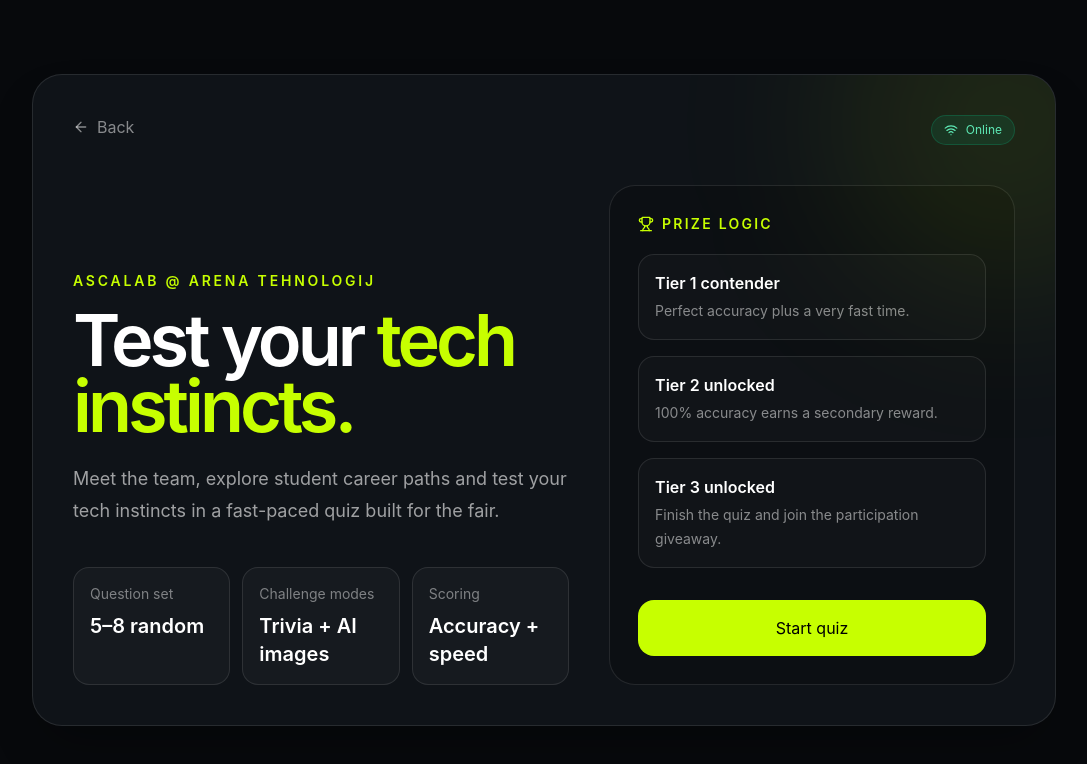
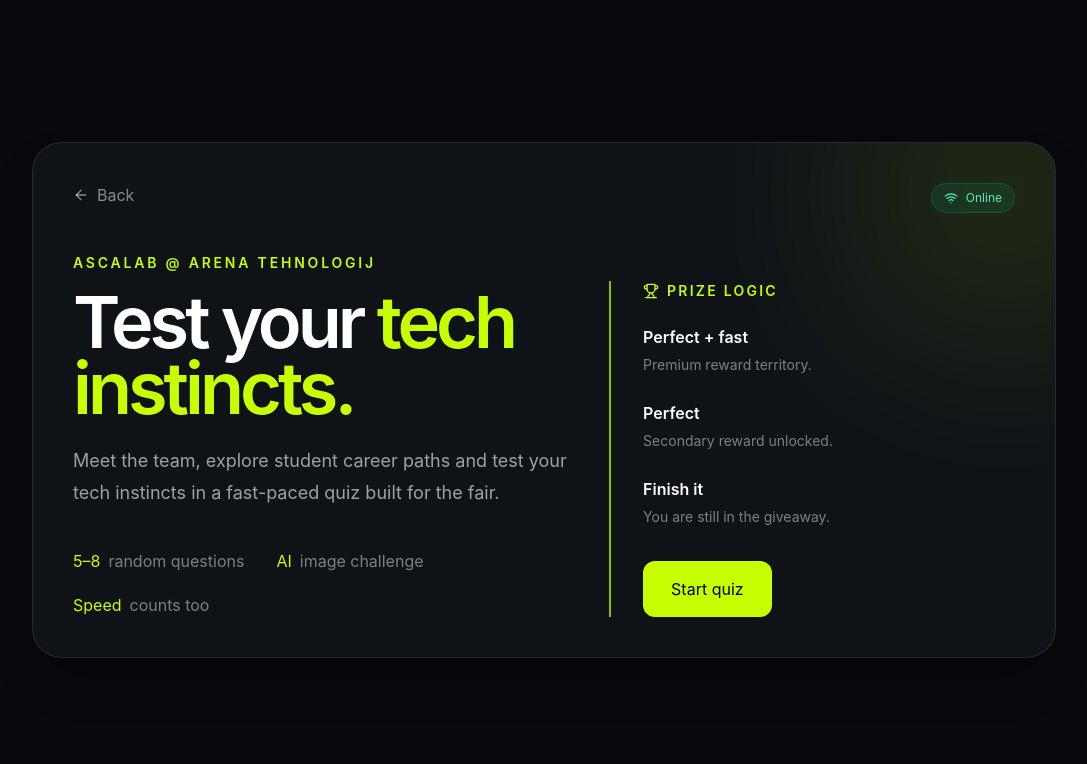
Before and after one commit to m4rkovic/presentation, a React (Vite) app: page /quiz in a window 1280 px wide. Shown: the top 764 px of the page, without its empty margins (96-1183 px from the left). Built offline with nearby package versions, Linux system fonts and the light colour scheme.

Commit message:
Simplify quiz intro for a more student-first visual style

```diff
--- a/src/pages/QuizPage.jsx
+++ b/src/pages/QuizPage.jsx
@@ -302,53 +302,45 @@
                 {eventConfig.studentIntro}
               </p>
 
-              <div className="mt-10 grid gap-3 sm:grid-cols-3">
-                <div className="rounded-2xl border border-white/10 bg-white/[.03] p-4">
-                  <div className="text-sm text-white/45">Question set</div>
-                  <div className="mt-2 text-xl font-semibold">
-                    {eventConfig.quiz.minQuestions}–{eventConfig.quiz.maxQuestions} random
-                  </div>
+              <div className="mt-10 flex flex-wrap gap-x-8 gap-y-5 text-base">
+                <div>
+                  <span className="text-asca-toxic">{eventConfig.quiz.minQuestions}–{eventConfig.quiz.maxQuestions}</span>
+                  <span className="ml-2 text-white/46">random questions</span>
                 </div>
-                <div className="rounded-2xl border border-white/10 bg-white/[.03] p-4">
-                  <div className="text-sm text-white/45">Challenge modes</div>
-                  <div className="mt-2 text-xl font-semibold">Trivia + AI images</div>
+                <div>
+                  <span className="text-asca-toxic">AI</span>
+                  <span className="ml-2 text-white/46">image challenge</span>
                 </div>
-                <div className="rounded-2xl border border-white/10 bg-white/[.03] p-4">
-                  <div className="text-sm text-white/45">Scoring</div>
-                  <div className="mt-2 text-xl font-semibold">Accuracy + speed</div>
+                <div>
+                  <span className="text-asca-toxic">Speed</span>
+                  <span className="ml-2 text-white/46">counts too</span>
                 </div>
               </div>
             </div>
 
-            <div className="rounded-[26px] border border-white/10 bg-black/20 p-6 md:p-7">
+            <div className="border-l-2 border-asca-toxic/70 pl-6 md:pl-8">
               <div className="flex items-center gap-2 text-sm font-semibold uppercase tracking-[.16em] text-asca-toxic">
                 <Trophy size={16} /> Prize logic
               </div>
 
-              <div className="mt-5 space-y-4">
-                <div className="rounded-2xl border border-white/10 bg-white/[.025] p-4">
-                  <div className="font-semibold">Tier 1 contender</div>
-                  <div className="mt-1 text-sm leading-6 text-white/50">
-                    Perfect accuracy plus a very fast time.
-                  </div>
+              <div className="mt-6 space-y-6">
+                <div>
+                  <div className="font-semibold text-white">Perfect + fast</div>
+                  <div className="mt-1 text-sm leading-6 text-white/46">Premium reward territory.</div>
                 </div>
-                <div className="rounded-2xl border border-white/10 bg-white/[.025] p-4">
-                  <div className="font-semibold">Tier 2 unlocked</div>
-                  <div className="mt-1 text-sm leading-6 text-white/50">
-                    100% accuracy earns a secondary reward.
-                  </div>
+                <div>
+                  <div className="font-semibold text-white">Perfect</div>
+                  <div className="mt-1 text-sm leading-6 text-white/46">Secondary reward unlocked.</div>
                 </div>
-                <div className="rounded-2xl border border-white/10 bg-white/[.025] p-4">
-                  <div className="font-semibold">Tier 3 unlocked</div>
-                  <div className="mt-1 text-sm leading-6 text-white/50">
-                    Finish the quiz and join the participation giveaway.
-                  </div>
+                <div>
+                  <div className="font-semibold text-white">Finish it</div>
+                  <div className="mt-1 text-sm leading-6 text-white/46">You are still in the giveaway.</div>
                 </div>
               </div>
 
               <button
                 onClick={startQuiz}
-                className="mt-8 min-h-14 w-full rounded-2xl bg-asca-toxic px-6 font-semibold text-black transition hover:brightness-105"
+                className="mt-8 min-h-14 rounded-xl bg-asca-toxic px-7 font-semibold text-black transition hover:translate-y-[-1px]"
               >
                 Start quiz
               </button>
```
